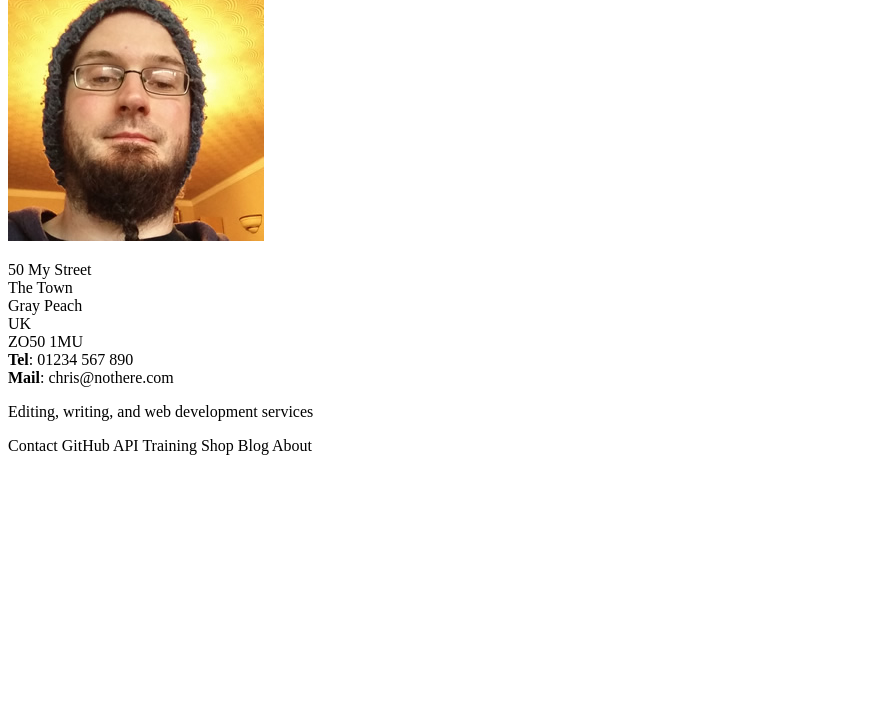
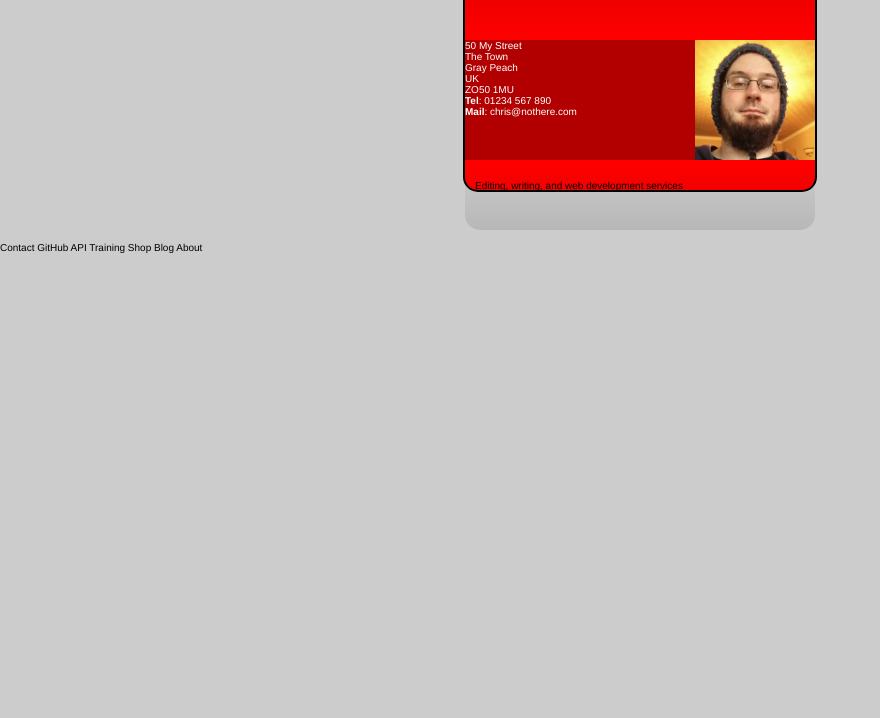
Before and after one commit to SakilaWAW/MozillaWebAssessments, a plain HTML site: page css-fundamental/index.html in a window 1280 px wide. Shown: the part 82-800 px from the top of the page, without its empty margins (0-880 px from the left). Drawn offline with Linux system fonts and the light colour scheme.

Commit message:
basically finished

```diff
--- a/css-fundamental/css/style-resources.css
+++ b/css-fundamental/css/style-resources.css
@@ -12,33 +12,54 @@ html {
 
 /* Selectors to be matched up with rulesets */
 
-.card article img
-.card footer
-.card header
-.card
+/*
+.card article img-Specify: 0012
+.card footer-Specify: 0011
+.card header-Specify: 0011
+.card-Specify: 0010
+*/
 
-    /* Rulesets to be matched up with selectors */
-
-{
+/* Rulesets to be matched up with selectors */
+.card {
     width: 35em;
     height: 22em;
     margin: 5em auto;
-    background-colour: red;
+    background-color: red;
     border: 0.2em solid black;
     border-radius: 1.5em;
 }
 
-{
+.card header {
     background-image: linear-gradient(to bottom,rgba(0,0,0,0.1), rgba(0,0,0,0));
     border-radius: 1.5em 1.5em 0 0;
 }
 
-{
+.card footer {
     background-image: linear-gradient(to bottom,rgba(0,0,0,0), rgba(0,0,0,0.1));
     border-radius: 0 0 1.5em 1.5em;
 }
 
-{
-    max-height: 100%
+/*stg*/
+.card header, .card footer {
+    height: 5em;
+    padding: 1em;
+}
+
+.card article img {
+    max-height: 100%;
     float: right;
 }
+
+.card article p,  .card header h2 {
+    margin: 0;
+}
+
+.card article {
+    height: 12em;
+    background-color: rgba(0, 0, 0, 0.3);
+}
+
+/*stg*/
+.card article p {
+    color: white;
+}
--- a/css-fundamental/index.html
+++ b/css-fundamental/index.html
@@ -3,6 +3,7 @@
 <head>
     <meta charset="utf-8">
     <title>CSS comprehension</title>
+    <link rel="stylesheet" href="css/style-resources.css" type="text/css">
 </head>
 <body>
 
```
